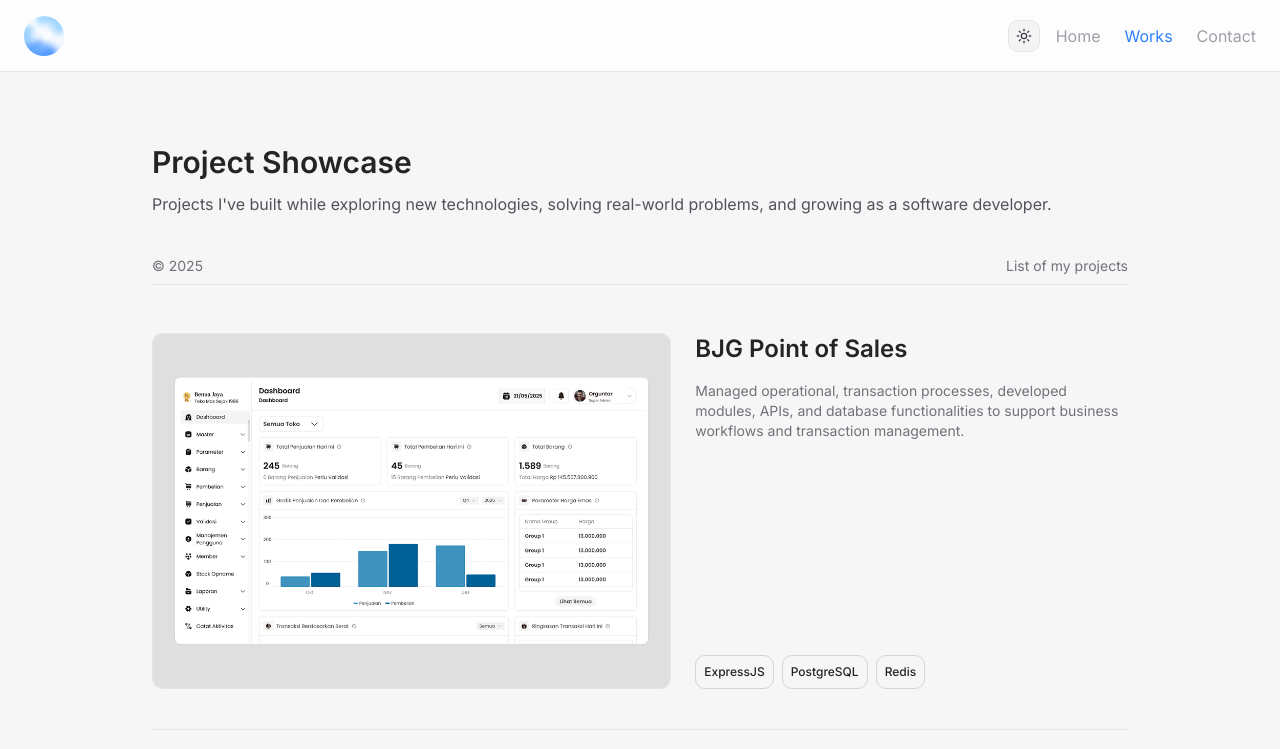
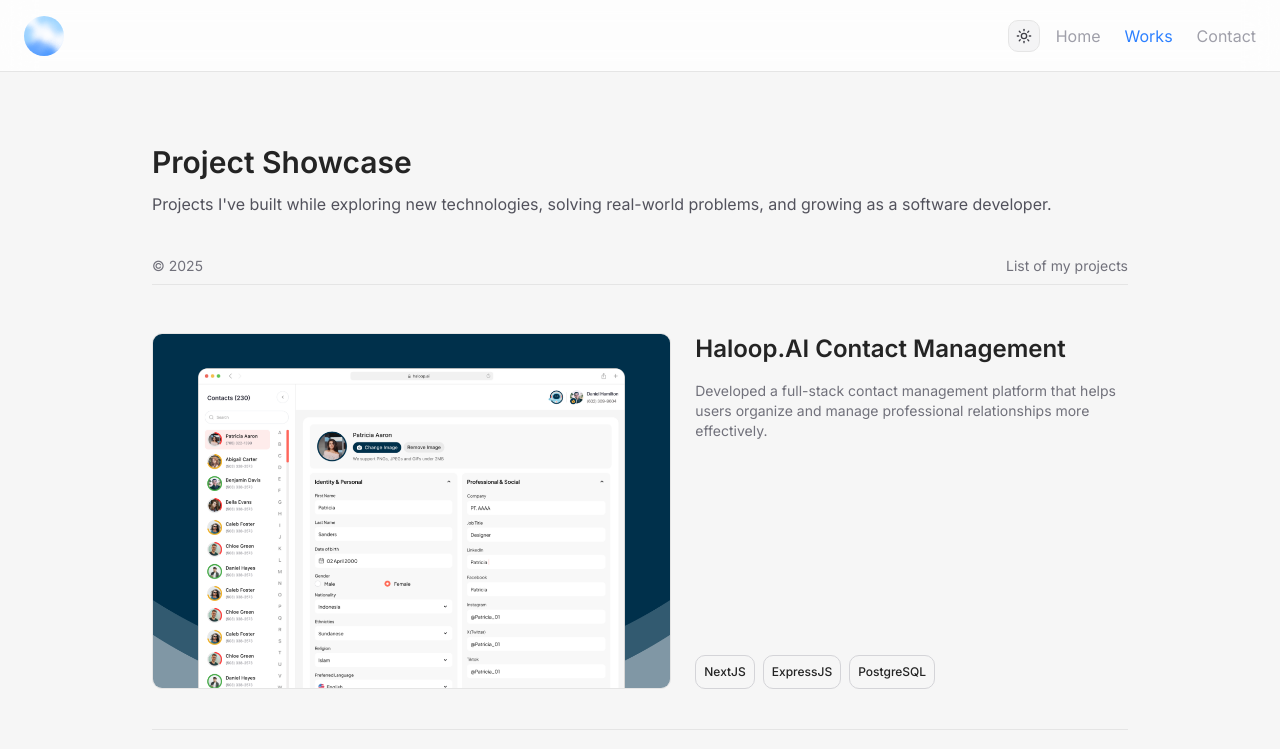
Before and after one commit to nerveign/portofolio, a React (Vite) app: page /works in a window 1280 px wide. Shown: the top 749 px of the page. Built offline with nearby package versions, Linux system fonts and the light colour scheme.

Commit message:
Adjust project section

```diff
--- a/src/components/ui/menubar.tsx
+++ b/src/components/ui/menubar.tsx
@@ -12,18 +12,18 @@
       <DropdownMenuTrigger asChild>
         <div className="cursor-pointer select-none flex gap-2 bg-[linear-gradient(178deg,#A5D8FF_-172.89%,#0068F0_206.02%)] hover:bg-[linear-gradient(178deg,_#60BAFF_-172.89%,_#0068F0_206.02%)]-sm px-4 py-2 items-center rounded-lg">
           <HamburgerToggle isOpen={open} />
-          <div className="text-sm font-medium text-blue-500 text-white">Menu</div>
+          <div className="text-sm font-medium text-white">Menu</div>
         </div>
       </DropdownMenuTrigger>
       <DropdownMenuContent sideOffset={4} className="w-48 lg:hidden gap-2 flex flex-col z-50 backdrop-blur-lg bg-white/80 dark:bg-[#181818]/90">
         <DropdownMenuItem className="text-base cursor-pointer">
-          <ItemList route="/" icon={<Home className="size-5 text-blue-500 text-white" />} heading="Home" text="Back to home" />
+          <ItemList route="/" icon={<Home className="size-5 text-white" />} heading="Home" text="Back to home" />
         </DropdownMenuItem>
         <DropdownMenuItem className="text-base cursor-pointer">
-          <ItemList route="/works" icon={<Briefcase className="size-5 text-blue-500 text-white" />} heading="Works" text="List of projects" />
+          <ItemList route="/works" icon={<Briefcase className="size-5 text-white" />} heading="Works" text="List of projects" />
         </DropdownMenuItem>
         <DropdownMenuItem className="text-base cursor-pointer">
-          <ItemList route="/contact" icon={<Phone className="size-5 text-blue-500 text-white" />} heading="Contact" text="Contact detail" />
+          <ItemList route="/contact" icon={<Phone className="size-5 text-white" />} heading="Contact" text="Contact detail" />
         </DropdownMenuItem>
       </DropdownMenuContent>
     </DropdownMenu>
--- a/src/data/projectsData.ts
+++ b/src/data/projectsData.ts
@@ -8,12 +8,6 @@
 const url: string = '/works';
 
 export const data: Project[] = [
-  {
-    imageURL: `${url}/Portofolio-BJG.png`,
-    title: 'BJG Point of Sales',
-    description: 'Managed operational, transaction processes, developed modules, APIs, and database functionalities to support business workflows and transaction management.',
-    label: ['ExpressJS', 'PostgreSQL', 'Redis'],
-  },
   {
     imageURL: `${url}/Portofolio-Haloop.png`,
     title: 'Haloop.AI Contact Management',
```
Also changed, not shown: src/components/ui/dropdown-menu.tsx (+6 -6 lines), public/works/Portofolio-BJG.png (deleted).
